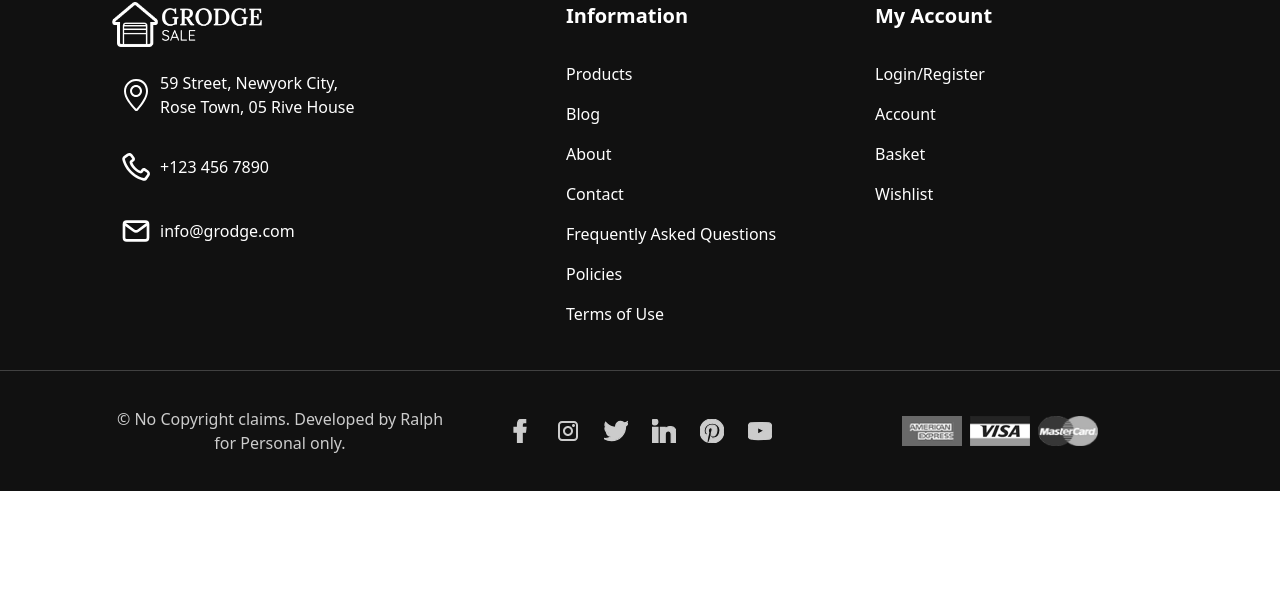
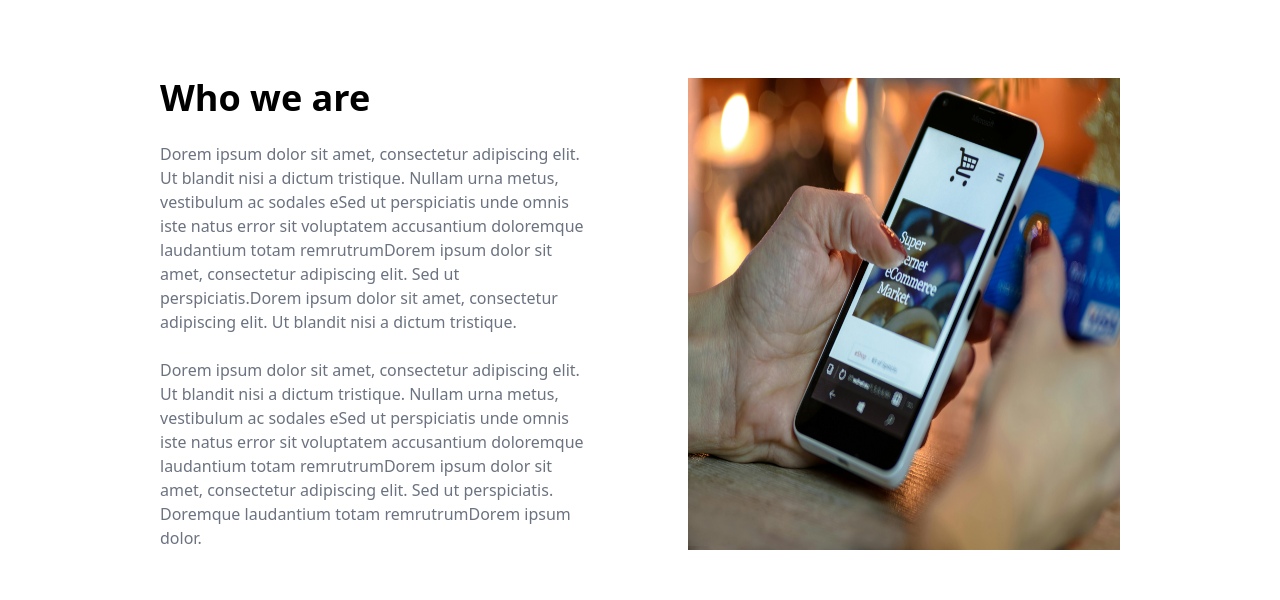
Before and after one commit to ralphscl/grodge-app, a React (Vite) app in the folder client/: page /about-us in a window 1280 px wide. Shown: the part 430-1030 px from the top of the page. Before the commit the page ends 921 px from the top, so only its background shows below. Built offline with nearby package versions, Linux system fonts and the light colour scheme; no server answers.

Commit message:
About us minor update

```diff
--- a/client/src/pages/aboutpage/AboutPage.jsx
+++ b/client/src/pages/aboutpage/AboutPage.jsx
@@ -1,4 +1,6 @@
 import Banner from '../../components/banner/Banner';
+// Assets
+import AboutImage from '../../assets/jpeg/pexels-photomix-company-230544.jpg';
 
 const AboutPage = () => {
 
@@ -6,6 +8,28 @@ const AboutPage = () => {
     <section>
       <Banner page='About Us!' prevPage={[{page: 'Home', to: '/' }]} />
 
+      <div className='flex flex-col lg:flex-row px-8 py-16 md:px-4 lg:px-28 xl:px-58 2xl:px-64'>
+        <div className='w-full lg:w-1/2 p-12'>
+          <h1 className='pb-6 text-black font-bold text-4xl'>Who we are</h1>
+          <p>
+            Dorem ipsum dolor sit amet, consectetur adipiscing elit.
+            Ut blandit nisi a dictum tristique. Nullam urna metus,
+            vestibulum ac sodales eSed ut perspiciatis unde omnis iste
+            natus error sit voluptatem accusantium doloremque laudantium
+            totam remrutrumDorem ipsum dolor sit amet, consectetur
+            adipiscing elit. Sed ut perspiciatis.Dorem ipsum dolor sit
+            amet, consectetur adipiscing elit. Ut blandit nisi a dictum
+            tristique. <br /><br />
+            Dorem ipsum dolor sit amet, consectetur adipiscing elit. Ut
+            blandit nisi a dictum tristique. Nullam urna metus, vestibulum
+            ac sodales eSed ut perspiciatis unde omnis iste natus error sit
+            voluptatem accusantium doloremque laudantium totam remrutrumDorem
+            ipsum dolor sit amet, consectetur adipiscing elit. Sed ut
+            perspiciatis. Doremque laudantium totam remrutrumDorem ipsum dolor.
+          </p>
+        </div>
+        <img src={AboutImage} alt='online-shopping-image' className='w-full lg:w-1/2 p-12' />
+      </div>
     </section>
   );
 
```
Also changed, not shown: client/src/assets/jpeg/pexels-photomix-company-230544.jpg (added).
